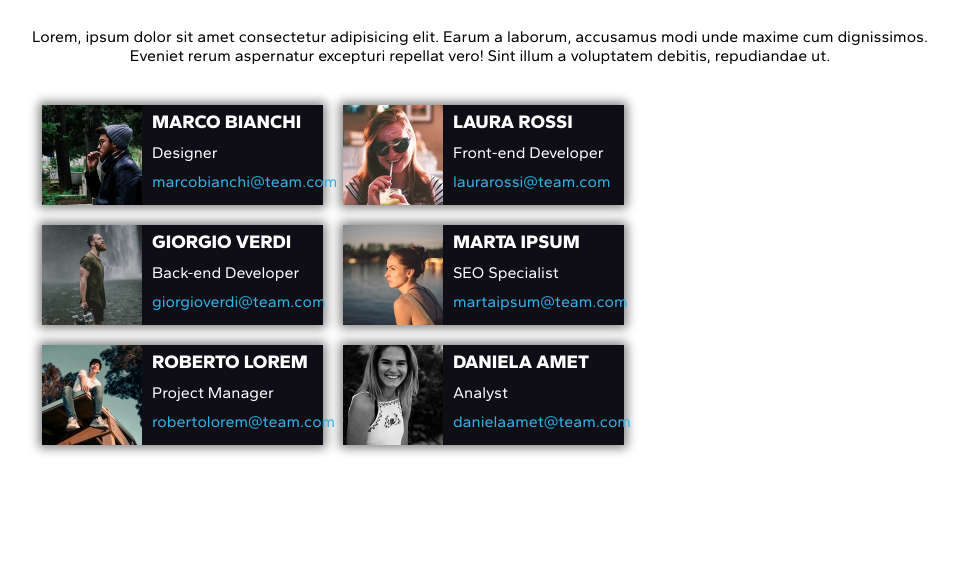
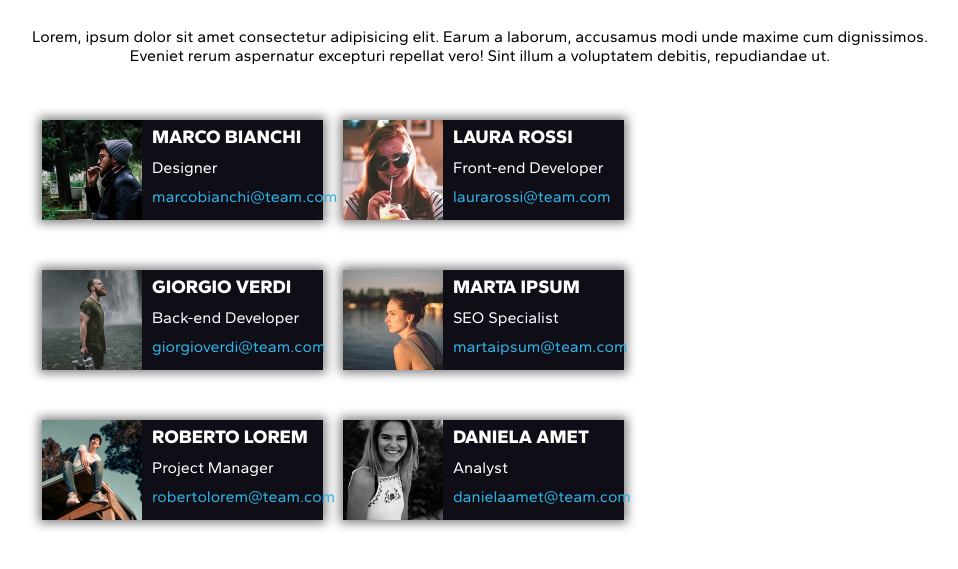
Before and after one commit to Pacciatore/html-css-float-cards, a plain HTML site: page index.html in a window 1280 px wide. Shown: the part 71-640 px from the top of the page, without its empty margins (160-1118 px from the left). Drawn offline with Linux system fonts and the light colour scheme.

Commit message:
Nuovo margine superiore delle cards

```diff
--- a/css/style.css
+++ b/css/style.css
@@ -58,7 +58,7 @@ main {
 /* Carte singole */
 .card {
     background-color: #0f0e17;
-    margin: 10px 10px;
+    margin: 25px 10px;
     width: calc(100% / 3.19);
     height: 100px;
     box-shadow: 0px 0px 10px 3px grey;
```
